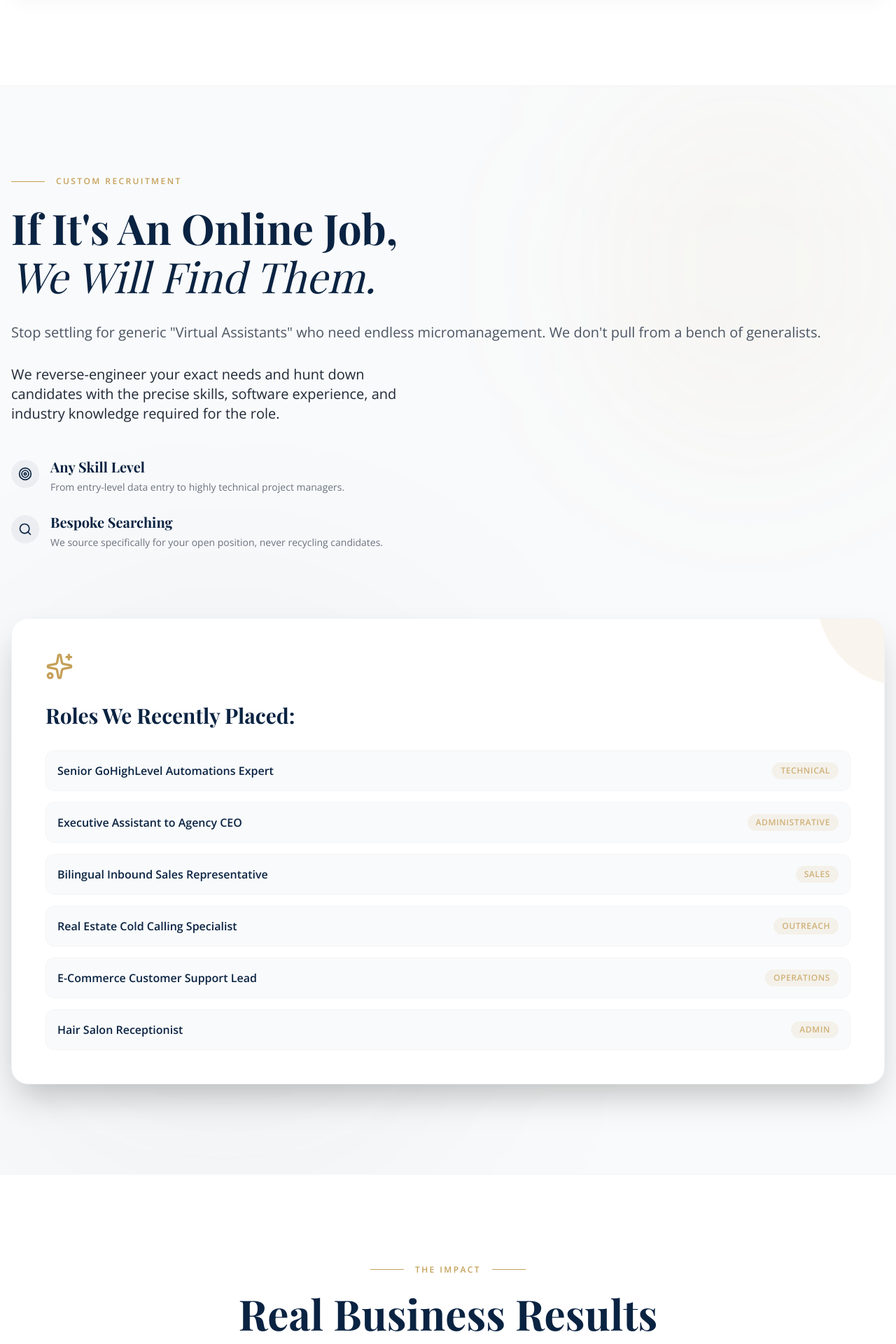
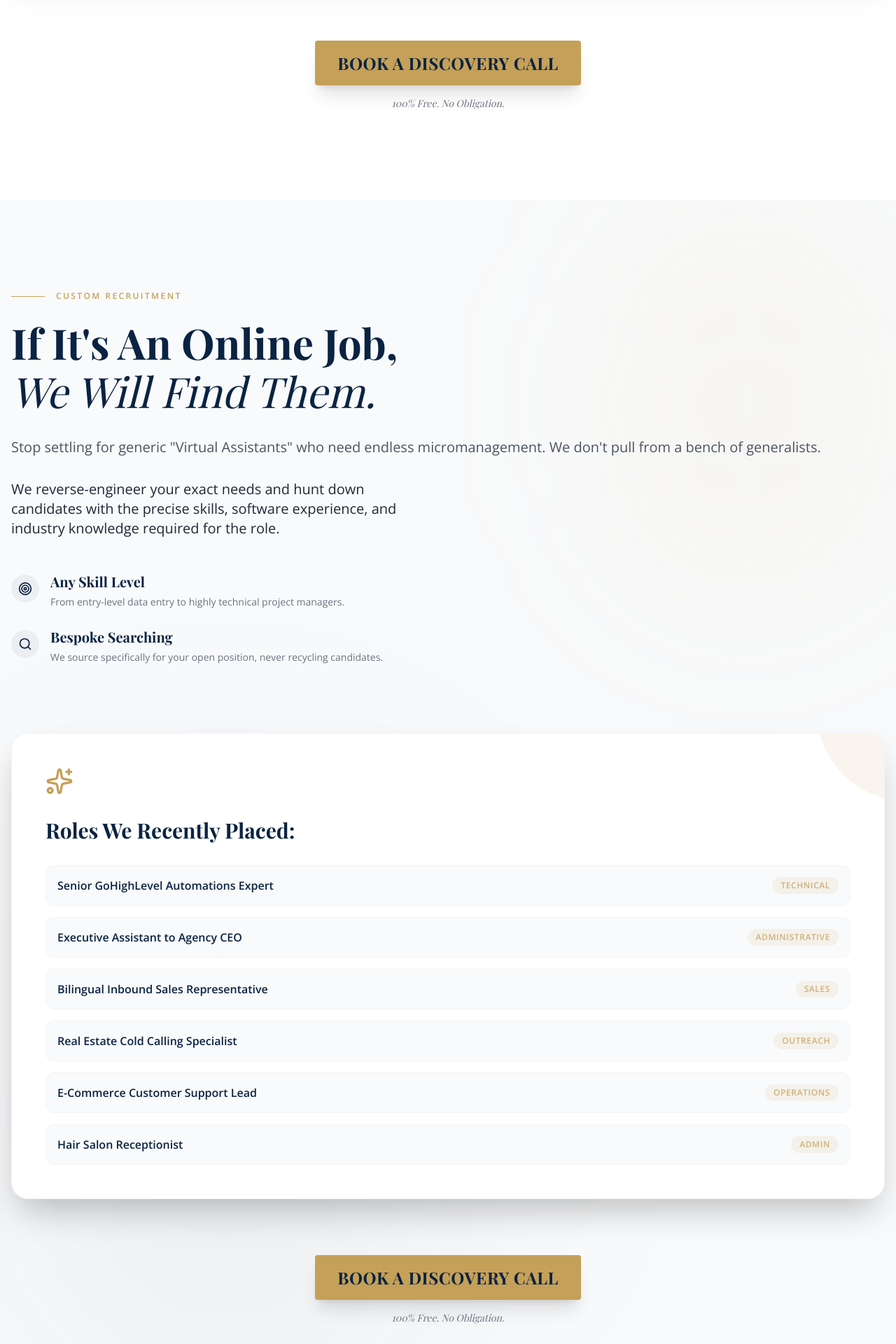
Before and after one commit to christianh0019/five-star-assistants-vsl, a React (Vite) app: page / in a window 1280 px wide. Shown: the part 2960-4880 px from the top of the page at 70% size. Built offline with nearby package versions, Linux system fonts and the light colour scheme.

Commit message:
Add and synchronize CTAs across all landing page sections

```diff
--- a/components/CapabilitiesSection.tsx
+++ b/components/CapabilitiesSection.tsx
@@ -1,7 +1,12 @@
 import React from 'react';
 import { Target, Search, Users, Sparkles } from 'lucide-react';
+import Button from './Button';
 
-const CapabilitiesSection: React.FC = () => {
+interface CapabilitiesSectionProps {
+  onOpenSurvey?: () => void;
+}
+
+const CapabilitiesSection: React.FC<CapabilitiesSectionProps> = ({ onOpenSurvey }) => {
 
   return (
     <section id="capabilities" className="bg-offwhite py-24 md:py-32 px-4 border-b border-gray-100 relative overflow-hidden">
@@ -89,6 +94,19 @@ const CapabilitiesSection: React.FC = () => {
           </div>
 
         </div>
+
+        <div className="mt-20 text-center">
+          <Button
+            onClick={onOpenSurvey}
+            variant="primary"
+            className="min-w-[280px] md:min-w-[320px] mb-4 shadow-xl hover:shadow-2xl"
+          >
+            Book A Discovery Call
+          </Button>
+          <p className="font-heading italic text-gray-500 text-sm">
+            100% Free. No Obligation.
+          </p>
+        </div>
       </div>
     </section>
   );
--- a/components/FinalPush.tsx
+++ b/components/FinalPush.tsx
@@ -31,11 +31,11 @@ const FinalPush: React.FC<FinalPushProps> = ({ onOpenSurvey }) => {
             <Button
               onClick={onOpenSurvey}
               variant="primary"
-              className="w-full md:w-auto min-w-[320px] shadow-[0_0_40px_rgba(212,175,55,0.3)] hover:shadow-[0_0_60px_rgba(212,175,55,0.5)] transform hover:-translate-y-1 transition-all duration-300 bg-gold text-navy font-bold text-lg md:text-xl py-5"
+              className="min-w-[280px] md:min-w-[320px] mb-4 shadow-xl hover:shadow-2xl"
             >
-              Book Your Discovery Call
+              Book A Discovery Call
             </Button>
-            <p className="font-heading italic text-gray-400 text-sm mt-6">
+            <p className="font-heading italic text-gray-400 text-sm">
               100% Free. No Obligation.
             </p>
           </div>
--- a/components/ProcessSection.tsx
+++ b/components/ProcessSection.tsx
@@ -1,7 +1,12 @@
 import React from 'react';
 import { PhoneCall, Search, Rocket, HeartHandshake } from 'lucide-react';
+import Button from './Button';
 
-const ProcessSection: React.FC = () => {
+interface ProcessSectionProps {
+  onOpenSurvey?: () => void;
+}
+
+const ProcessSection: React.FC<ProcessSectionProps> = ({ onOpenSurvey }) => {
   const steps = [
     {
       step: "01",
@@ -78,6 +83,19 @@ const ProcessSection: React.FC = () => {
               </div>
             ))}
           </div>
+
+          <div className="mt-20 text-center">
+            <Button
+              onClick={onOpenSurvey}
+              variant="primary"
+              className="min-w-[280px] md:min-w-[320px] mb-4 shadow-xl hover:shadow-2xl"
+            >
+              Book A Discovery Call
+            </Button>
+            <p className="font-heading italic text-gray-500 text-sm">
+              100% Free. No Obligation.
+            </p>
+          </div>
         </div>
 
       </div>
--- a/components/ResultsSection.tsx
+++ b/components/ResultsSection.tsx
@@ -1,7 +1,12 @@
 import React from 'react';
 import { Clock, DollarSign, Play } from 'lucide-react';
+import Button from './Button';
 
-const ResultsSection: React.FC = () => {
+interface ResultsSectionProps {
+  onOpenSurvey?: () => void;
+}
+
+const ResultsSection: React.FC<ResultsSectionProps> = ({ onOpenSurvey }) => {
   return (
     <section id="results" className="bg-white py-24 md:py-32 px-4 border-b border-gray-100 relative overflow-hidden">
       <div className="max-w-6xl mx-auto">
@@ -121,6 +126,19 @@ const ResultsSection: React.FC = () => {
           </div>
         </div>
 
+        <div className="mt-20 text-center">
+          <Button
+            onClick={onOpenSurvey}
+            variant="primary"
+            className="min-w-[280px] md:min-w-[320px] mb-4 shadow-xl hover:shadow-2xl"
+          >
+            Book A Discovery Call
+          </Button>
+          <p className="font-heading italic text-gray-500 text-sm">
+            100% Free. No Obligation.
+          </p>
+        </div>
+
       </div>
     </section>
   );
--- a/components/WhoWeWorkWithSection.tsx
+++ b/components/WhoWeWorkWithSection.tsx
@@ -1,7 +1,12 @@
 import React from 'react';
 import { Globe, Store, CheckCircle, ArrowRight } from 'lucide-react';
+import Button from './Button';
 
-const WhoWeWorkWithSection: React.FC = () => {
+interface WhoWeWorkWithSectionProps {
+    onOpenSurvey?: () => void;
+}
+
+const WhoWeWorkWithSection: React.FC<WhoWeWorkWithSectionProps> = ({ onOpenSurvey }) => {
     return (
         <section id="who-we-work-with" className="bg-white py-24 md:py-32 px-4 relative overflow-hidden border-b border-gray-100">
             {/* Background elements */}
@@ -89,6 +94,19 @@ const WhoWeWorkWithSection: React.FC = () => {
                     </div>
 
                 </div>
+
+                <div className="mt-16 text-center">
+                    <Button
+                        onClick={onOpenSurvey}
+                        variant="primary"
+                        className="min-w-[280px] md:min-w-[320px] mb-4 shadow-xl hover:shadow-2xl"
+                    >
+                        Book A Discovery Call
+                    </Button>
+                    <p className="font-heading italic text-gray-500 text-sm">
+                        100% Free. No Obligation.
+                    </p>
+                </div>
             </div>
         </section>
     );
--- a/pages/LandingPage.tsx
+++ b/pages/LandingPage.tsx
@@ -39,19 +39,19 @@ const LandingPage: React.FC = () => {
                 </ScrollReveal>
 
                 <ScrollReveal>
-                    <WhoWeWorkWithSection />
+                    <WhoWeWorkWithSection onOpenSurvey={openSurvey} />
                 </ScrollReveal>
 
                 <ScrollReveal>
-                    <CapabilitiesSection />
+                    <CapabilitiesSection onOpenSurvey={openSurvey} />
                 </ScrollReveal>
 
                 <ScrollReveal>
-                    <ResultsSection />
+                    <ResultsSection onOpenSurvey={openSurvey} />
                 </ScrollReveal>
 
                 <ScrollReveal>
-                    <ProcessSection />
+                    <ProcessSection onOpenSurvey={openSurvey} />
                 </ScrollReveal>
 
                 <ScrollReveal>
```
